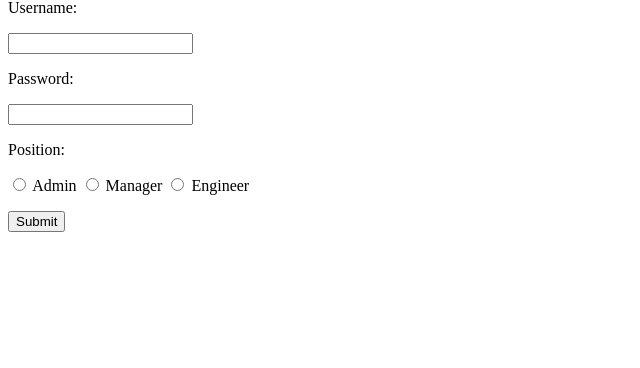
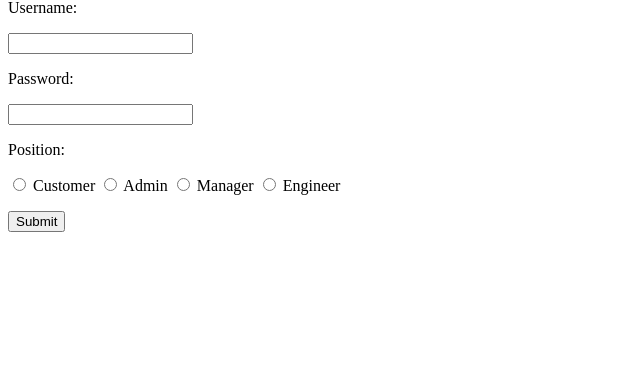
Before and after one commit to nguyenkhangduy298/car-share-system-iot, a Flask app: page /registerexec in a window 1280 px wide. Shown: the part 81-449 px from the top of the page, without its empty margins (0-640 px from the left). Run offline with Flask 2, Linux system fonts and the light colour scheme.

Commit message:
Update Customer View 16 Sep 17:55

```diff
--- a/PartB/main.py
+++ b/PartB/main.py
@@ -5,6 +5,7 @@ from passlib.hash import sha256_crypt
 
 from admin import adminbp
 from engineer import engineerbp
+from customer import customerbp
 
 # Credentials for main database
 HOST = "34.126.127.197"
@@ -14,6 +15,7 @@ DATABASE = "carshare_iot_system"
 
 app = Flask(__name__)
 app.register_blueprint(adminbp, url_prefix="/admin")
+app.register_blueprint(customerbp, url_prefix="/customer")
 app.register_blueprint(engineerbp, url_prefix="/engineer")
 
 app.config["SQLALCHEMY_DATABASE_URI"] = "mysql://{}:{}@{}/{}".format(USER, PASSWORD, HOST, DATABASE)
@@ -134,6 +136,8 @@ def login():
                     session["position"] = login.position
                     if login.position == "admin":
                         return redirect(url_for("adminbp.adminHome"))
+                    elif login.position == "customer":
+                        return redirect(url_for("customerbp.customerHome"))
                     elif login.position == "manager":
                         return render_template("manager.html")
                     elif login.position == "engineer":
@@ -151,6 +155,9 @@ def login():
         if session["position"] == "admin":
             flash("You are already logged in as admin")
             return redirect(url_for("adminbp.adminHome"))
+        elif session["position"] == "customer":
+            flash("You are already logged in as customer")
+            return redirect(url_for("customerbp.customerHome"))
         elif session["position"] == "manager":
             flash("You are already logged in as manager")
             return render_template("manager.html")
--- a/PartB/templates/register.html
+++ b/PartB/templates/register.html
@@ -8,6 +8,8 @@
     <p>Password: </p>
     <p><input type="password" name="password"/></p>
     <p>Position: </p>
+    <input type="radio" name="position" id="customer" value="customer"/>
+    <label for="customer">Customer</label>
     <input type="radio" name="position" id="admin" value="admin"/>
     <label for="admin">Admin</label>
     <input type="radio" name="position" id="manager" value="manager"/>
```
Also changed, not shown: PartB/customer.py (+18 -0 lines), PartB/image_car.jpg (added), PartB/templates/image_car.jpg (added).
